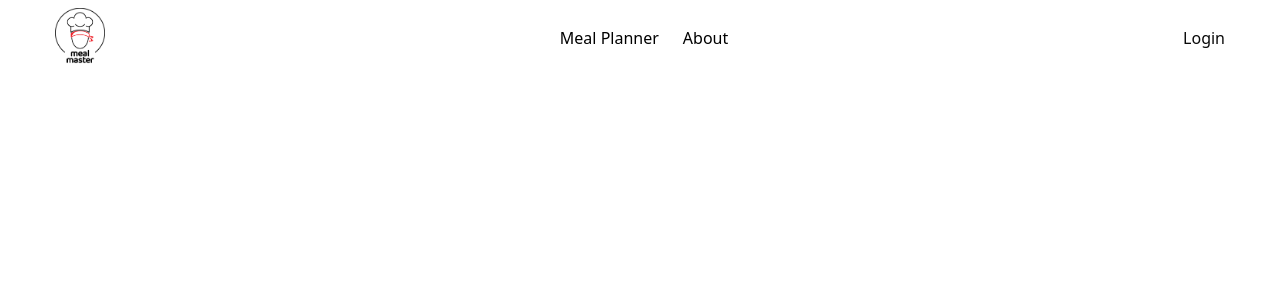
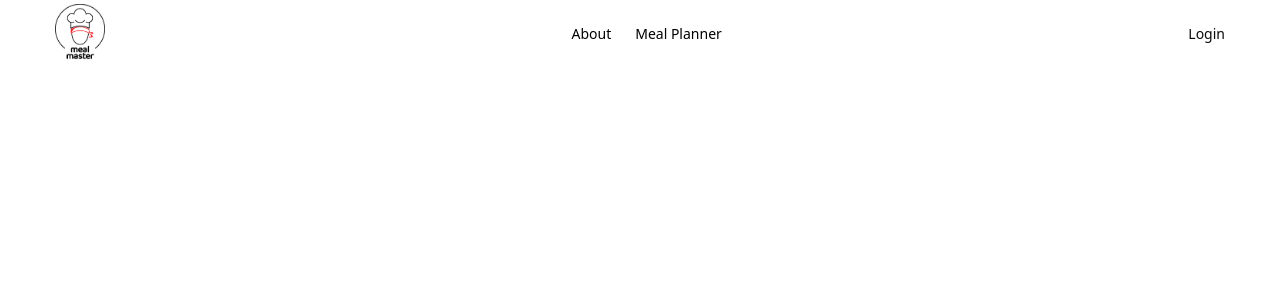
Before and after one commit to jemcap/Meal_Master_App, a React (Vite) app: page /about in a window 1280 px wide. Shown: the top 300 px of the page. Built offline with nearby package versions, Linux system fonts and the light colour scheme; no server answers.

Commit message:
fix: Jumbotron layout fixes + implemented a dedicated button to view user's pantry in the Navbar

```diff
--- a/src/components/Landing/Intro.tsx
+++ b/src/components/Landing/Intro.tsx
@@ -12,13 +12,13 @@ const Intro: React.FC = () => {
           backgroundImage:
             "url('https://images.unsplash.com/photo-1627906295817-622535c6ee5a?q=80&w=1470&auto=format&fit=crop&ixlib=rb-4.0.3&ixid=M3wxMjA3fDB8MHxwaG90by1wYWdlfHx8fGVufDB8fHx8fA%3D%3D')",
           backgroundPosition: "50% 50%",
-          top: "5rem",
+
         }}
       >
         <div className="absolute inset-0 bg-black/60 z-10"></div>
 
-        <div className="relative flex justify-center items-center min-h-[64vh] w-full text-white text-center z-20">
-          <div className="h-auto w-11/12 flex flex-col">
+        <div className="relative flex justify-center items-center min-h-[80vh] w-full text-white text-center z-20">
+          <div className="h-full w-11/12 flex flex-col">
             <Carousel />
             <h3 className="font-light text-xl md:text-4xl">
               Whatever it is, we've got your back!
--- a/src/components/Navbar/Navbar.tsx
+++ b/src/components/Navbar/Navbar.tsx
@@ -39,29 +39,41 @@ const Navbar: React.FC = () => {
 
   return (
     <nav
-      className={`backdrop-blur-xs fixed top-0 z-50 w-full bg-white bg-clip-padding transition ${
+      className={`backdrop-blur-xs text-sm fixed top-0 z-50 w-full bg-white bg-clip-padding transition ${
         reachedThreshold ? "bg-opacity-70 shadow-2xl" : "bg-opacity-100"
       }`}
     >
       <div className="align-elements ">
-        <div className="flex justify-between items-center h-full py-2">
+        <div className="flex justify-between items-center h-full py-1">
           <div className="shrink-0 text-black text-2xl font-bold">
             <NavLink to="/">
               <img src={Logo} alt="Meal Master Logo" width={50} />
             </NavLink>
           </div>
-          <div className="hidden md:flex space-x-6">
+          <div className="hidden md:flex space-x-6 ">
             <Navlinks />
           </div>
+          <div className="hidden md:flex">
             {user ? (
-            <button onClick={() => setIsOpen(!isOpen)} className="hidden md:flex">
-              <FaRegUserCircle className="text-4xl" />
+              <div id="user-info" className="flex flex-row space-x-2">
+                <NavLink
+                  to="/pantry"
+                  className="text-white hover:bg-orange-400  bg-orange-500 py-1 px-3 rounded-lg transition-all duration-300 hover:shadow-xl "
+                >
+                  My Pantry
+                </NavLink>
+                <button
+                  onClick={() => setIsOpen(!isOpen)}
+                >
+                  <FaRegUserCircle className="text-2xl" />
                 </button>
+              </div>
             ) : (
               <div className="hidden md:flex space-x-6">
                 <NavLink to="/login">Login</NavLink>
               </div>
             )}
+          </div>
 
           <div className="md:hidden">
             <button
--- a/src/components/Navbar/Navlinks.tsx
+++ b/src/components/Navbar/Navlinks.tsx
@@ -1,8 +1,9 @@
 import { NavLink } from "react-router-dom";
 
 const links = [
-  { id: 1, url: "/planner", text: "Meal Planner" },
-  { id: 2, url: "/about", text: "About" },
+  { id: 1, url: "/about", text: "About" },
+  { id: 2, url: "/planner", text: "Meal Planner" },
+
 ];
 
 const Navlinks = () => {
```
Lines whose indentation alone changed are shown as unchanged.
